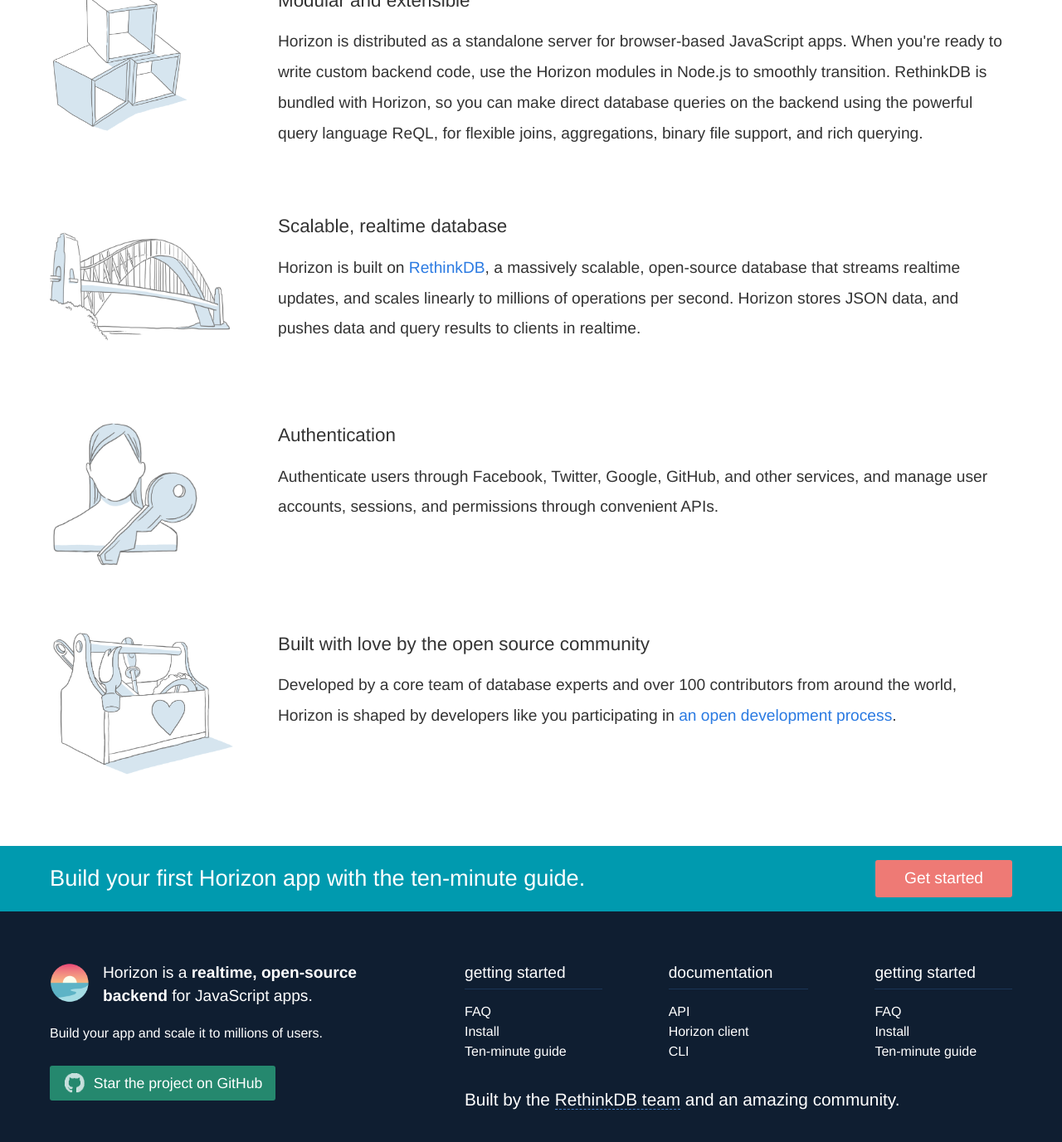
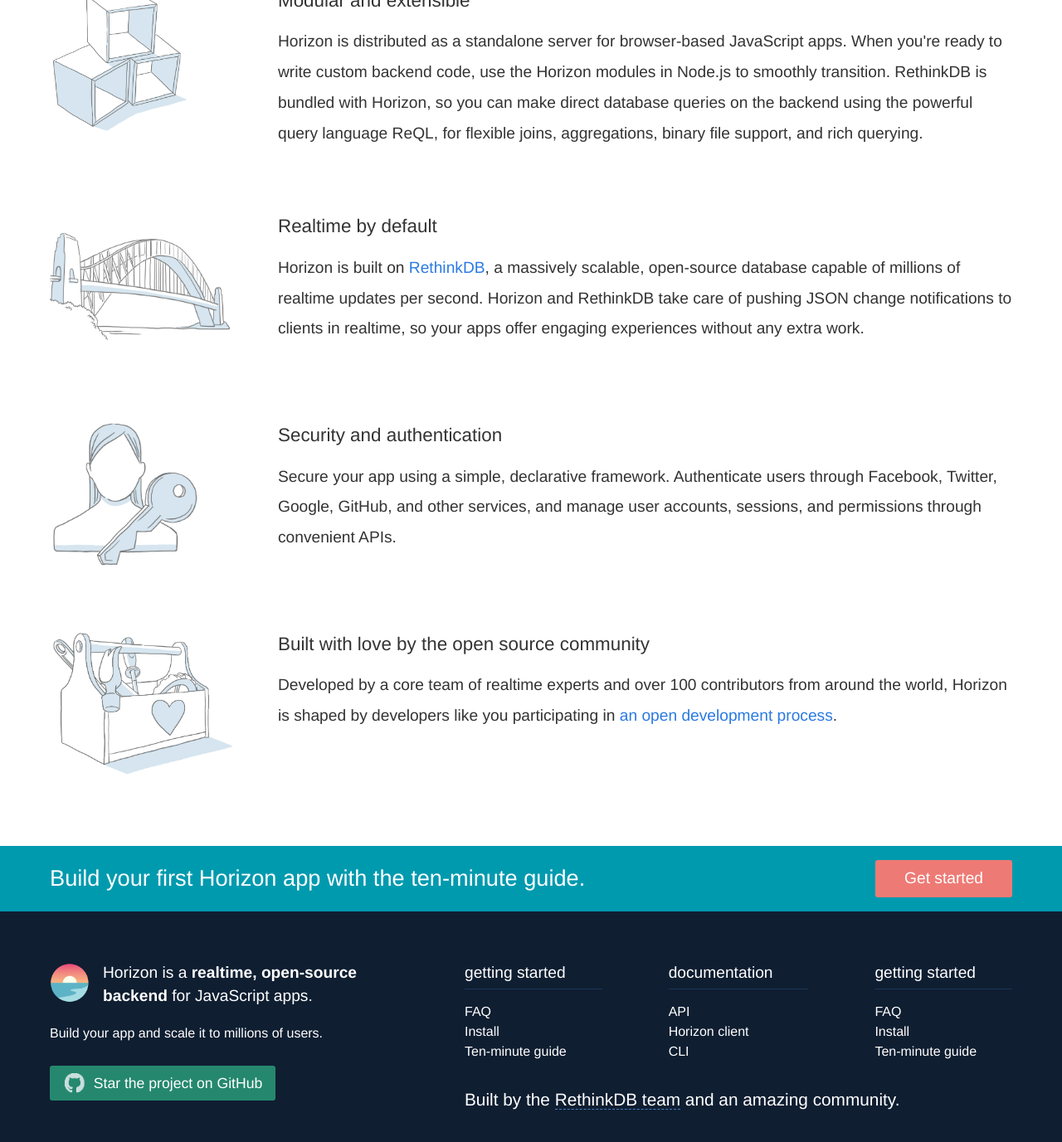
Before and after one commit to idvoretskyi/horizon.io, a Jekyll site: the page built from index.html, in a window 1280 px wide and 1400 px high, scrolled down 1588 px. Shown: the top 1377 px of the window at 83% size. Built offline with Jekyll 4.4.1, drawn with Linux system fonts in a browser that asks for light colours; nearby versions of some CDN libraries.

Commit message:
Making some landing page changes

```diff
--- a/index.html
+++ b/index.html
@@ -81,28 +81,31 @@
             </p>
         </article>
         <article class="rethinkdb">
-            <h1>Scalable, realtime database</h1>
+            <h1>Realtime by default</h1>
             <p>
-                Horizon is built on <a
-                href="https://rethinkdb.com">RethinkDB</a>, a massively
-                scalable, open-source database that streams realtime
-                updates, and scales linearly to millions of operations
-                per second. Horizon stores JSON data, and pushes
-                data and query results to clients in realtime.
+                Horizon is built
+                on <a href="https://rethinkdb.com">RethinkDB</a>, a
+                massively scalable, open-source database capable of
+                millions of realtime updates per second. Horizon and
+                RethinkDB take care of pushing JSON change
+                notifications to clients in realtime, so your apps
+                offer engaging experiences without any extra work.
             </p>
         </article>
         <article class="auth">
-            <h1>Authentication</h1>
+            <h1>Security and authentication</h1>
             <p>
-                Authenticate users through Facebook, Twitter, Google,
-                GitHub, and other services, and manage user accounts,
-                sessions, and permissions through convenient APIs.
+                Secure your app using a simple, declarative
+                framework. Authenticate users through Facebook,
+                Twitter, Google, GitHub, and other services, and
+                manage user accounts, sessions, and permissions
+                through convenient APIs.
             </p>
         </article>
         <article class="open-source">
             <h1>Built with love by the open source community</h1>
             <p>
-                Developed by a core team of database experts
+                Developed by a core team of realtime experts
                 and over 100 contributors from around the
                 world, Horizon is shaped by developers like
                 you participating in <a href="/community">an
```
